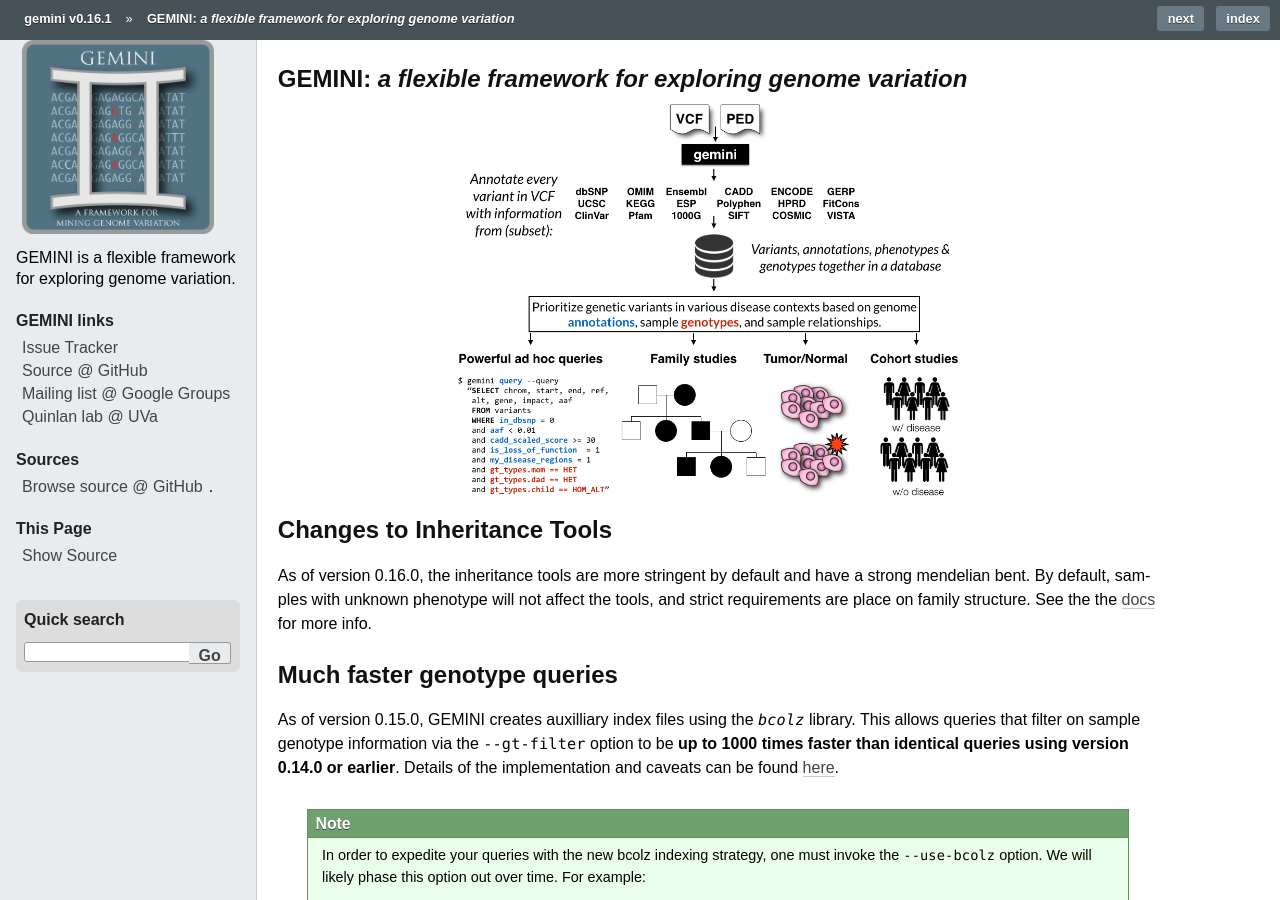
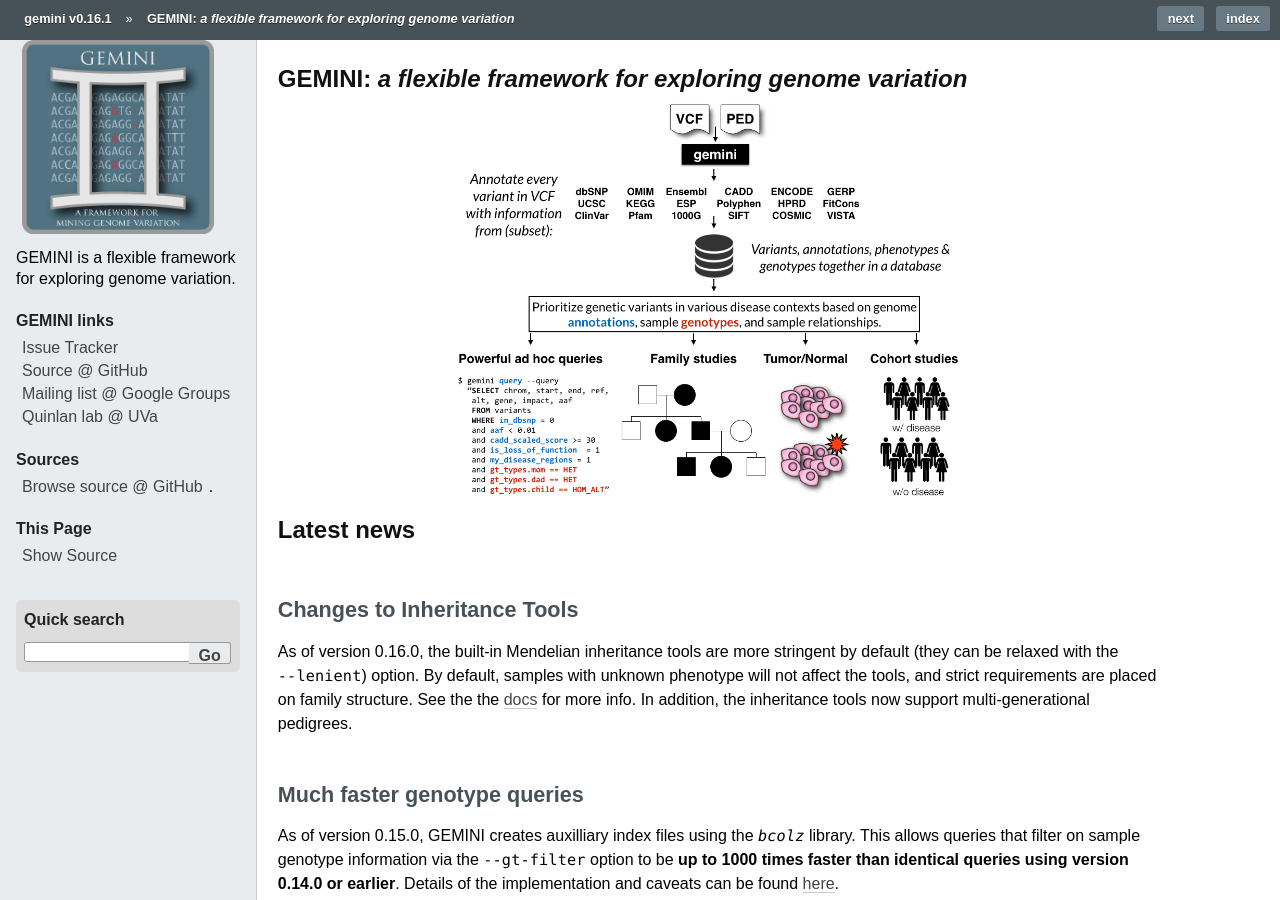
Before and after one commit to arq5x/gemini, a Sphinx documentation site: the page built from docs/index.rst, in a window 1280 px wide and 900 px high. Built offline with Sphinx 7.4.7, drawn with Linux system fonts in a browser that asks for light colours; formulas are drawn with MathJax 3; comment, search, counter and statistics services are not loaded; the version number is read from the project's files by our own code.

Commit message:
updatr docs

```diff
--- a/docs/index.rst
+++ b/docs/index.rst
@@ -6,18 +6,22 @@
     :width: 400pt
     :align: center
 
+
 ============================
+Latest news
+============================
+----------------------------
 Changes to Inheritance Tools
-============================
+----------------------------
 
-As of version 0.16.0, the inheritance tools are more stringent by default and have a strong
-mendelian bent. By default, samples with unknown phenotype will not affect the tools, and
-strict requirements are place on family structure. See the the :doc:`docs <content/tools>` for
-more info.
+As of version 0.16.0, the built-in Mendelian inheritance tools are more stringent by default (they can be relaxed with the ``--lenient``) option. By default, samples with unknown phenotype will not affect the tools, and
+strict requirements are placed on family structure. See the the :doc:`docs <content/tools>` for
+more info. In addition, the inheritance tools now support multi-generational pedigrees.
 
-=============================
+
+----------------------------
 Much faster genotype queries
-=============================
+----------------------------
 As of version 0.15.0, GEMINI creates auxilliary index files
 using the `bcolz` library. This allows queries that filter
 on sample genotype information via the ``--gt-filter`` option
@@ -37,10 +41,9 @@
         foo.db
 
 
-
-==========================
+----------------------------
 New GEMINI Workflow
-==========================
+----------------------------
 As version 0.12.2 of GEMINI it is required that your input VCF file undergo additional preprocessing such that multi-allelic variants are decomposed and normalized using the `vt <http://genome.sph.umich.edu/wiki/Vt>`_ toolset from
 the `Abecasis lab <http://genome.sph.umich.edu/wiki/Main_Page>`_. Note that we have also decomposed and normalized all of the VCF-based annotation files (e.g., ExAC, dbSNP, ClinVar, etc.) so that variants and alleles are properly annotated and we minimize false negative and false positive annotations. For a great discussion of why this is necessary, please read `this blog post <http://www.cureffi.org/2014/04/24/converting-genetic-variants-to-their-minimal-representation/>`_ from Eric Minikel in Daniel MacArthur's lab.
 
```
